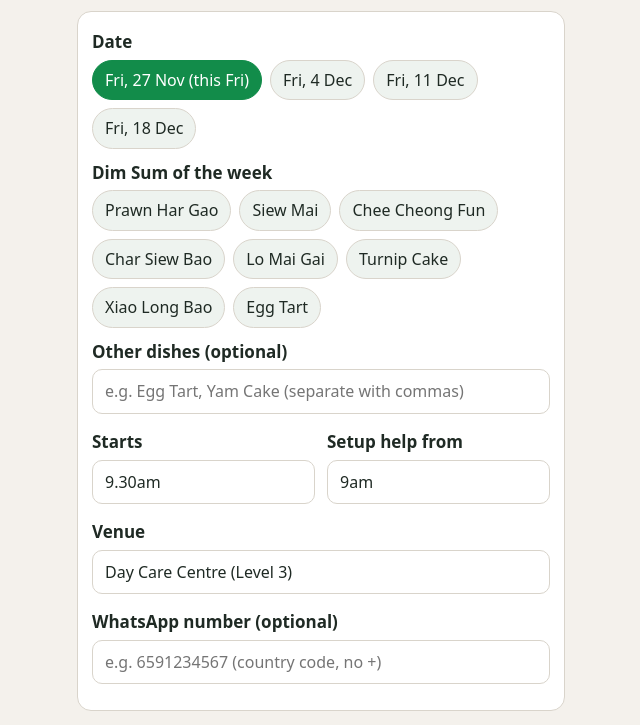
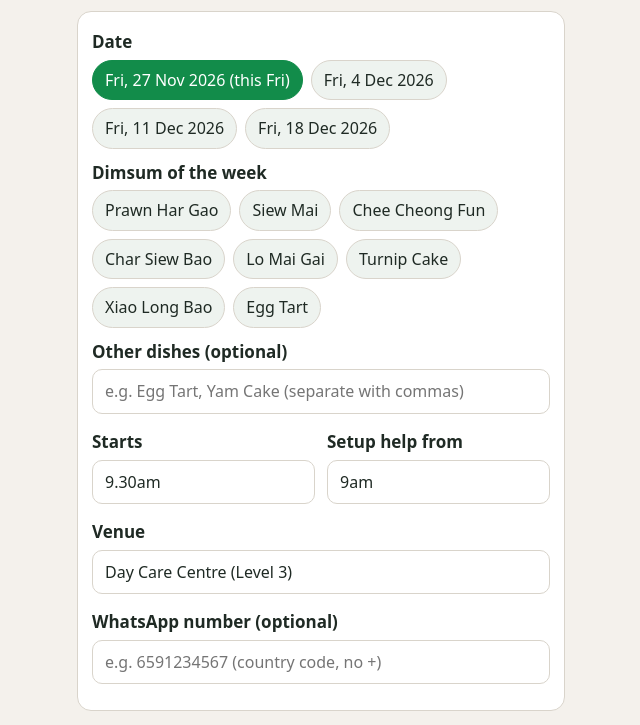
Before and after one commit to limkopidph/fridayweeklymsg, a plain HTML site: page index.html in a window 1280 px wide. Shown: the part 51-776 px from the top of the page, without its empty margins (319-959 px from the left). Drawn offline with Linux system fonts and the light colour scheme.

Commit message:
Add files via upload

```diff
--- a/index.html
+++ b/index.html
@@ -41,7 +41,7 @@ button,a.btn{flex:1;min-width:120px;text-align:center;text-decoration:none;paddi
 
 <div class="card">
   <div class="sec"><label class="t">Date</label><div id="date"></div></div>
-  <div class="sec"><label class="t">Dim Sum of the week</label><div id="dish"></div></div>
+  <div class="sec"><label class="t">Dimsum of the week</label><div id="dish"></div></div>
 
   <label class="t" for="other">Other dishes (optional)</label>
   <input id="other" type="text" placeholder="e.g. Egg Tart, Yam Cake (separate with commas)" autocomplete="off">
@@ -85,7 +85,7 @@ function buildFridays(){
     var l=document.createElement("label"),i=document.createElement("input");
     i.type="radio";i.name="date";i.value=n;if(n===0)i.checked=true;i.addEventListener("change",update);
     var s=document.createElement("span");
-    s.textContent=f.toLocaleDateString("en-SG",{weekday:"short",day:"numeric",month:"short"})+(n===0?" (this Fri)":"");
+    s.textContent=f.toLocaleDateString("en-SG",{weekday:"short",day:"numeric",month:"short",year:"numeric"})+(n===0?" (this Fri)":"");
     l.appendChild(i);l.appendChild(s);row.appendChild(l);
   });
   box.appendChild(row);
@@ -111,7 +111,7 @@ function dishList(){
 function build(){
   var sel=document.querySelector('input[name="date"]:checked');
   var n=sel?+sel.value:0,f=FRI[n];
-  var long=f.toLocaleDateString("en-SG",{day:"numeric",month:"long"});
+  var long=f.toLocaleDateString("en-SG",{day:"numeric",month:"long",year:"numeric"});
   var when=n===0?"this Friday, "+long:"on Friday, "+long;
   var assist=n===0?"this Friday":"on Friday, "+long;
   var dishes=dishList()||"(to be announced)";
@@ -120,7 +120,7 @@ function build(){
     "Lim Kopi is happening "+when+", from "+$("start").value.trim()+" onwards.","",
     "If you\u2019re able to come earlier to help with the setup, please come in at "+$("early").value.trim()+".","",
     "*Venue:* "+$("venue").value.trim(),"",
-    "*Dim Sum of the week:* "+dishes,"",
+    "*Dimsum of the week:* "+dishes,"",
     "If you\u2019re able to assist "+assist+", please select a role from the poll.",
     "If you\u2019re unable to join us, please select \u201CUnable to come\u201D.","",
     "Thank you!"
```
